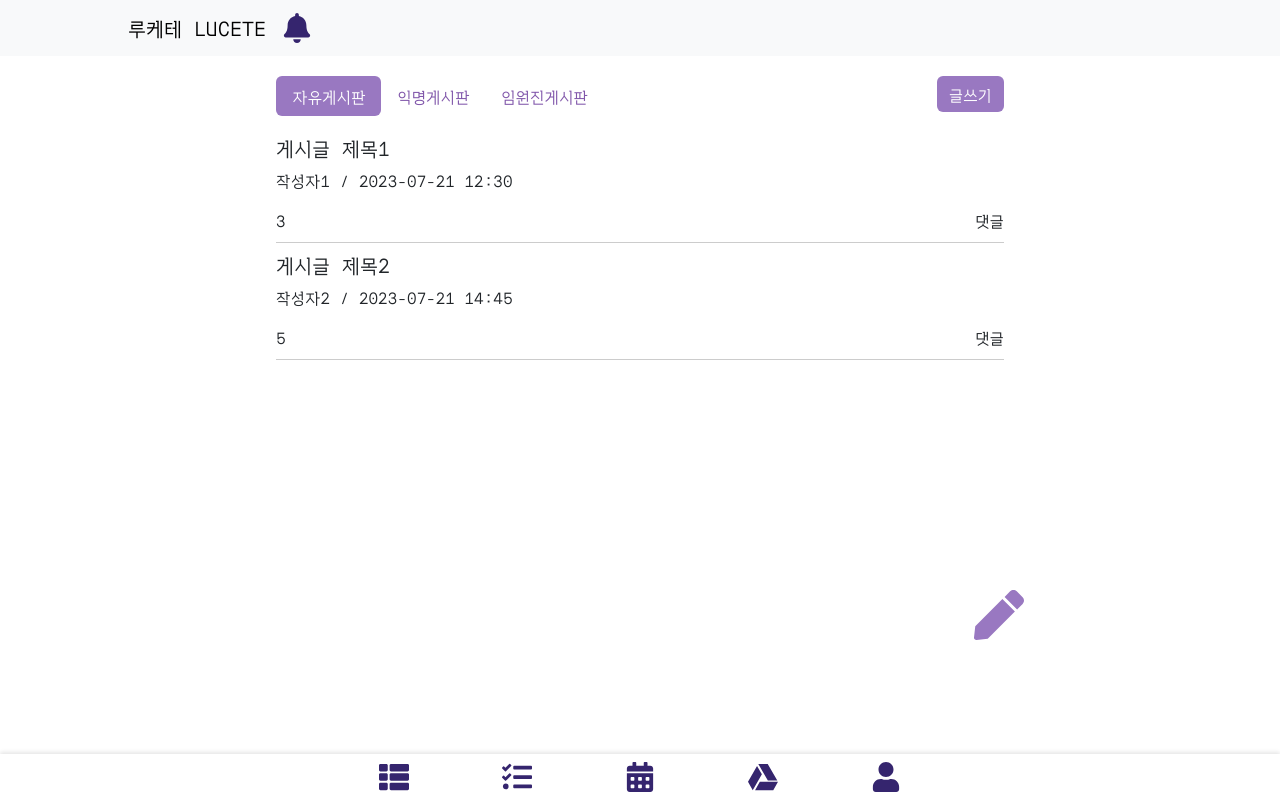
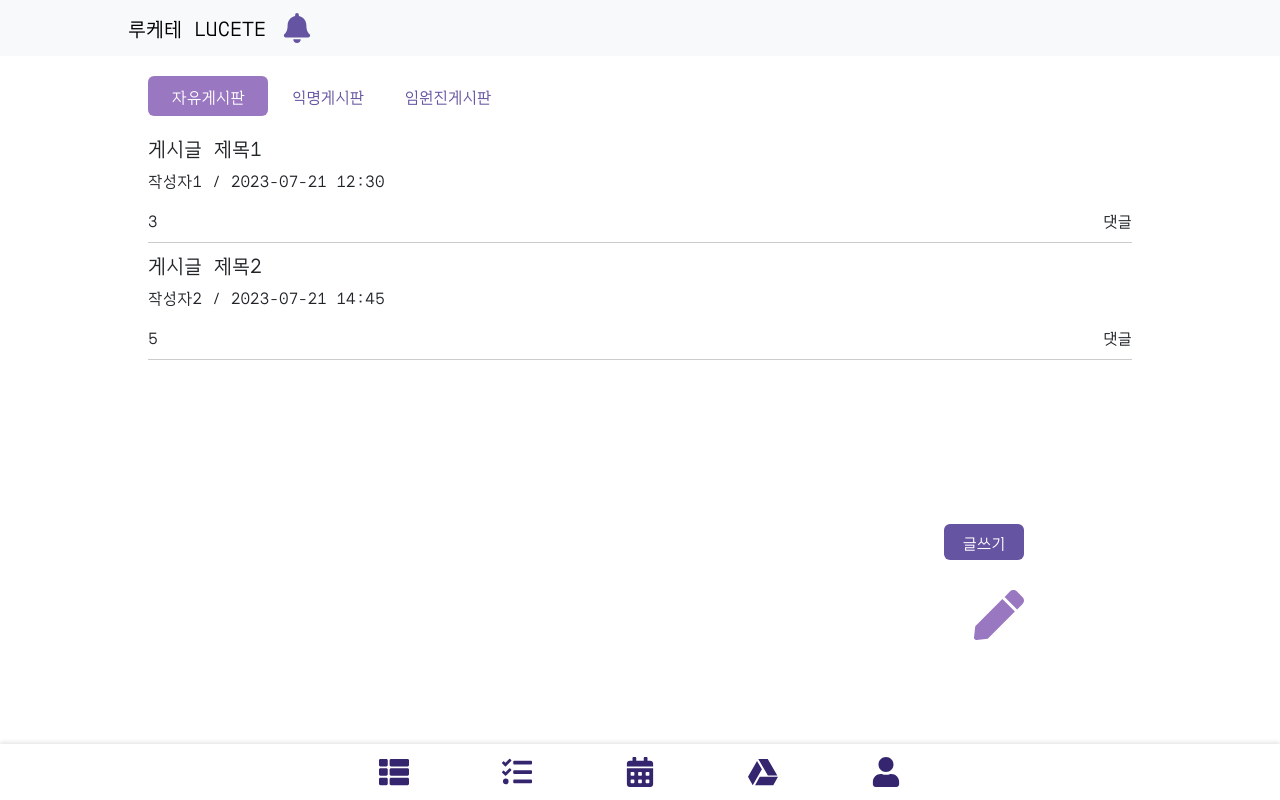
Before and after one commit to LuceteProject/front_web, a React (Create React App) app: page /board in a window 1280 px wide. Built offline with nearby package versions, Linux system fonts and the light colour scheme.

Commit message:
💄 계속해서 UI 수정중(색상통일)

```diff
--- a/src/App.css
+++ b/src/App.css
@@ -1,11 +1,16 @@
 /* 전체 페이지 컨테이너에 양 옆 여백을 20%로 설정 */
 .page-wrapper {
-  margin: 0 20%;
+  margin: 0 10%;
+  margin: 10 auto; /* 수평 가운데 정렬 */
+  min-width: 800px; /* 최소 너비 */
 }
+
 
 /* 컨텐츠 컨테이너에 양 옆 여백을 20%로 설정 */
 .content-wrapper {
-  margin: 0 20%;
+  margin: 0 10%;
+  max-width: 100%;
+  margin: 0 auto; /* 수평 가운데 정렬 */
 }
 
 
--- a/src/components/Navigation.tsx
+++ b/src/components/Navigation.tsx
@@ -32,7 +32,7 @@ function Header() {
         <Navbar.Brand href="/">루케테 LUCETE</Navbar.Brand>
         <FaBell
           style={{
-            color: "#35256E",
+            color: "#6554A2",
           }}
           size={30}
           onClick={handleShow}
@@ -57,27 +57,27 @@ function Footer() {
         <Col sm={2} md={3} />
         <Col sm={8} md={6}>
           <Nav fill>
-            <Nav.Item className="tab-item">
+            <Nav.Item className="bottom-tab-item">
               <Nav.Link as={Link} to="/board" eventKey="board">
                 <FaThList className="custom-icon" />
               </Nav.Link>
             </Nav.Item>
-            <Nav.Item className="tab-item">
+            <Nav.Item className="bottom-tab-item">
               <Nav.Link as={Link} to="/todolist" eventKey="todolist">
                 <FaTasks className="custom-icon" />
               </Nav.Link>
             </Nav.Item>
-            <Nav.Item className="tab-item">
+            <Nav.Item className="bottom-tab-item">
               <Nav.Link as={Link} to="/calendar" eventKey="calendar">
                 <FaCalendarAlt className="custom-icon" />
               </Nav.Link>
             </Nav.Item>
-            <Nav.Item className="tab-item">
+            <Nav.Item className="bottom-tab-item">
               <Nav.Link as={Link} to="/drive" eventKey="drive">
                 <FaGoogleDrive className="custom-icon" />
               </Nav.Link>
             </Nav.Item>
-            <Nav.Item className="tab-item">
+            <Nav.Item className="bottom-tab-item">
               <Nav.Link as={Link} to="/profile" eventKey="profiles">
                 <FaUser className="custom-icon" />
               </Nav.Link>
--- a/src/components/TodoItem.tsx
+++ b/src/components/TodoItem.tsx
@@ -19,12 +19,12 @@ interface InputTodoItemProps {
 const TodoItem = (props: TodoItemProps) => {
   const { item, category, onChecked, onDelete } = props;
   const categoryStyles = {
-    All: { color: "#8056AA", borderBottomColor: "#CBD773" },
-    Team: { color: "#9978C1", borderBottomColor: "#CBD773" },
-    Personal: { color: "#D5ADDF", borderBottomColor: "#CBD773" },
+    All: { color: "#8056AA"},
+    Team: { color: "#9978C1"},
+    Personal: { color: "#D5ADDF"},
   };
 
-  const { color, borderBottomColor } = categoryStyles[category];
+  const { color } = categoryStyles[category];
 
   return (
     <div style={{ display: "flex", padding: 10 }}>
--- a/src/pages/Board.tsx
+++ b/src/pages/Board.tsx
@@ -59,9 +59,13 @@ function Page() {
     <div style={{ padding: "20px" }}>
       {/* 게시판 탭 */}
       <Tab.Container defaultActiveKey="first">
-        <Row>
+        <Row style={{ flexWrap: "nowrap" }}>
           <Col>
-            <Nav variant="pills" className="flex-row">
+            <Nav
+              variant="pills"
+              className="flex-row"
+              style={{ flexWrap: "nowrap" }}
+            >
               <Nav.Item>
                 <Nav.Link eventKey="first" className="custom-tab-link">
                   자유게시판
@@ -73,14 +77,22 @@ function Page() {
                 </Nav.Link>
               </Nav.Item>
               <Nav.Item>
-                <Nav.Link eventKey="third" className="custom-tab-link">
+                <Nav.Link eventKey="third" className="custom-tab-link" disabled>
                   임원진게시판
                 </Nav.Link>
               </Nav.Item>
             </Nav>
           </Col>
           <Col>
-            <Button className="custom-button" style={{ float: "right" }}>
+            <Button
+              className="custom-button"
+              style={{
+                position: "fixed",
+                right: "20%",
+                bottom: "30%",
+                border: 1,
+              }}
+            >
               글쓰기
             </Button>
           </Col>
--- a/src/pages/Todolist.tsx
+++ b/src/pages/Todolist.tsx
@@ -65,7 +65,7 @@ function Page() {
         {/* 전체 투두리스트 */}
         <div
           style={{
-            backgroundColor: "#6554A2",
+            backgroundColor: "#8056AA",
             borderRadius: 50,
             marginRight: 200,
             marginBottom: 5,
--- a/src/styles/Board.css
+++ b/src/styles/Board.css
@@ -1,19 +1,29 @@
 /* Board.css */
 .custom-tab-link {
-  color: rgb(128, 86, 170) !important;
+  color: rgb(101, 84, 162) !important;
+  min-width: 120px; /* 원하는 크기로 지정 */
+  text-align: center; /* 텍스트를 가운데 정렬 */
 }
-
+.custom-tab-link:hover {
+  color: rgb(215, 188, 221) !important;
+}
 /* 탭 활성화 시의 색상도 변경하고 싶은 경우 */
 .custom-tab-link.active {
   background-color: rgb(153, 120, 193) !important;
   color: white !important;
 }
 
-.custom-tab-link-disabled {
+.custom-tab-link:disabled {
   color: rgb(102, 100, 100)
 }
 
+
 .custom-button {
-  background-color: rgb(153, 120, 193);
+  background-color: #6554a2;
   border: none;
+  min-width: 80px;
+  transition: background-color 0.2s; /* 애니메이션 효과를 추가 (선택사항) */
 }
+.custom-button:hover {
+  background-color: #D7BCDD; /* 호버 시 변경될 색상 */
+}
--- a/src/styles/BottomNav.css
+++ b/src/styles/BottomNav.css
@@ -10,7 +10,7 @@ nav > div {
   width: 20%;
 
   /* 세로길이 설정 */
-  height: 45px;
+  height: 40px;
   line-height: 45px;
 }
 /* src/styles/bottom-tab-navigation.css */
@@ -22,23 +22,18 @@ nav > div {
   background-color: #ffffff;
   box-shadow: 0px -2px 4px rgba(0, 0, 0, 0.1);
 }
-.tab-item {
+.bottom-tab-item {
   flex: 1;
-}
-.bottom-tab-item {
-  display: flex;
+
   justify-content: space-between;
   align-items: center;
 
   flex-direction: column;
   align-items: center;
-  padding: 15px;
+  padding: 5px;
   color: #333333;
 }
 
-.bottom-tab-item.active {
-  background-color: #6554a2;
-}
 /* 아이콘 다음 행에 텍스트를 위치시킴 */
 .icon-text-wrapper {
   display: flex;
@@ -53,3 +48,7 @@ nav > div {
   font-size: 30px; /* 아이콘 크기 */
   color: rgb(53, 37, 110); /* 아이콘 색상 */
 }
+/* .bottom-tab-item이 호버되었을 때 .custom-icon의 색깔을 변경 */
+.bottom-tab-item:hover .custom-icon {
+  color: #D7BCDD;
+}
```
